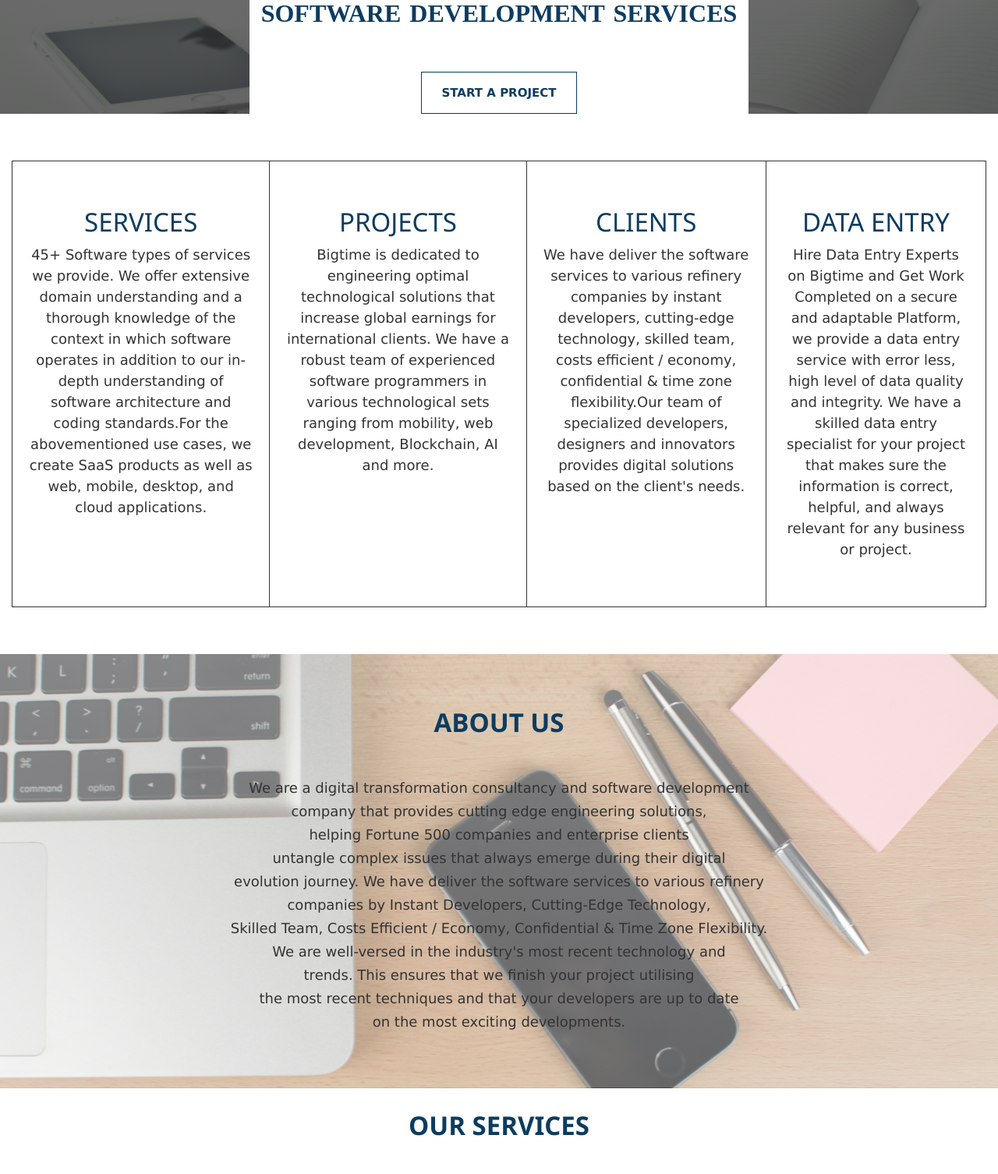
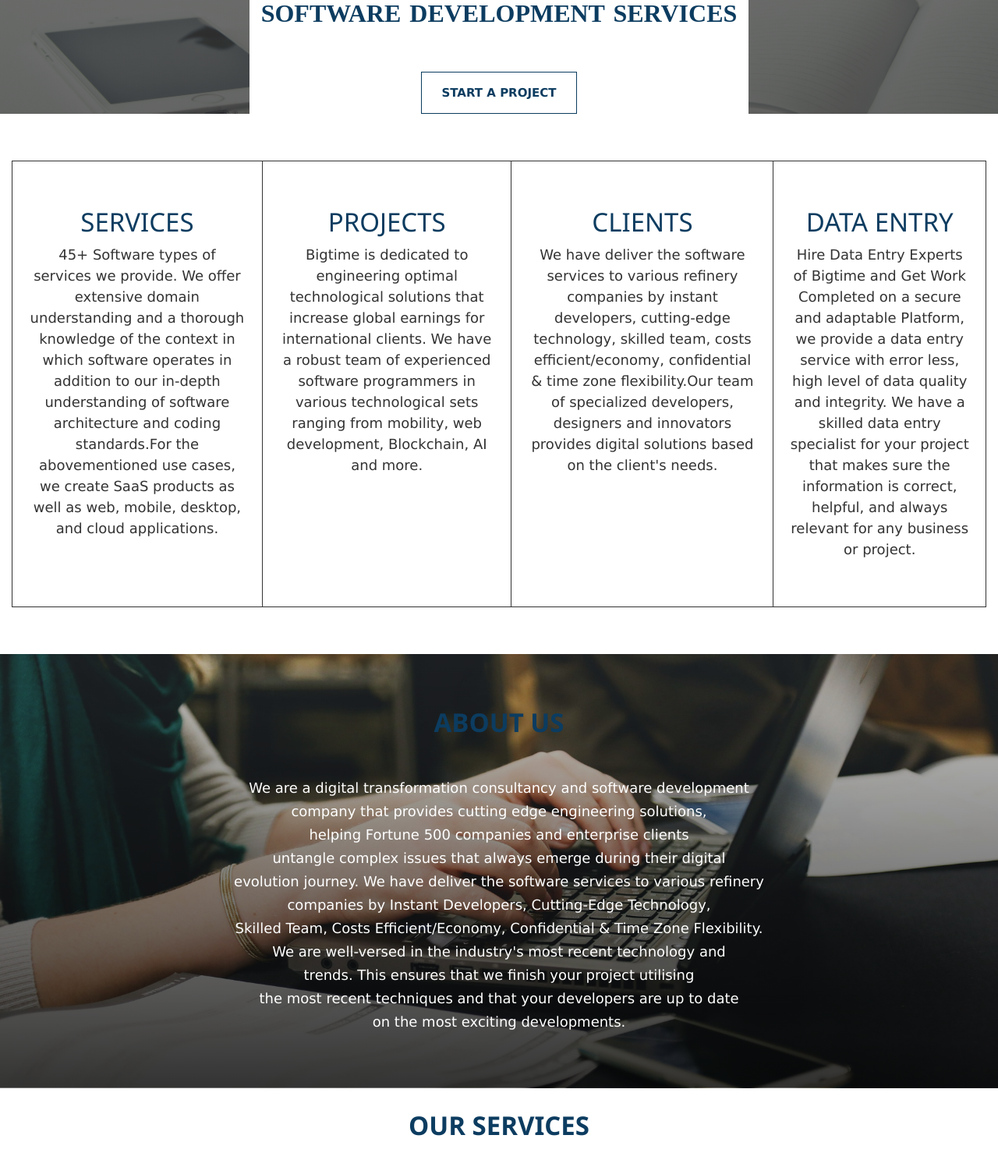
Before and after one commit to Bhagyashri0411/BigTime-Product, a PHP site: page / in a window 1280 px wide. Shown: the part 414-1920 px from the top of the page at 78% size. Run offline with PHP 8.4, Linux system fonts and the light colour scheme; style sheets or scripts are compiled from the project's sources; some libraries are stand-ins or nearby versions.

Commit message:
done my code

```diff
--- a/Maincode/Home.html
+++ b/Maincode/Home.html
@@ -44,7 +44,7 @@
                     <h3>CLIENTS</h3>
                     <p>
                         We have deliver the software services to various refinery companies by instant developers,
-                        cutting-edge technology, skilled team, costs efficient / economy, confidential & time zone
+                        cutting-edge technology, skilled team, costs efficient/economy, confidential & time zone
                         flexibility.Our team of specialized developers, designers and innovators provides digital
                         solutions
                         based on the client's needs.
@@ -53,7 +53,7 @@
                 <div class="grid-item">
                     <h3>   Data Entry</h3>
                     <p>
-                        Hire Data Entry Experts on Bigtime and Get Work Completed on a secure and adaptable Platform, we
+                        Hire Data Entry Experts of Bigtime and Get Work Completed on a secure and adaptable Platform, we
                         provide a data entry service with error less, high level of data quality and integrity. We have
                         a skilled data entry specialist for your project that makes sure the information is correct,
                         helpful, and always relevant for any business or project.
@@ -72,7 +72,7 @@
             engineering solutions, <br> helping Fortune 500 companies and enterprise clients <br> untangle complex
             issues that always emerge during their digital <br> evolution journey.
             We have deliver the software services to various refinery <br> companies by Instant Developers, Cutting-Edge
-            Technology,<br> Skilled Team, Costs Efficient / Economy, Confidential & Time Zone Flexibility. <br>
+            Technology,<br> Skilled Team, Costs Efficient/Economy, Confidential & Time Zone Flexibility. <br>
             We are well-versed in the industry's most recent technology and <br> trends. This ensures that we finish
             your project utilising <br> the most recent techniques and that your developers are up to date <br> on the
             most exciting developments.
--- a/css/style.css
+++ b/css/style.css
@@ -334,12 +334,13 @@ li {
 }
 
 .about {
-  background-image: -webkit-gradient(linear, left top, left bottom, from(rgba(255, 255, 255, 0.5)), to(rgba(250, 250, 250, 0.4))), url("./../images/aboutback.jpg");
-  background-image: linear-gradient(rgba(255, 255, 255, 0.5), rgba(250, 250, 250, 0.4)), url("./../images/aboutback.jpg");
+  background-image: -webkit-gradient(linear, left top, left bottom, from(rgba(0, 0, 0, 0.2)), to(rgba(0, 0, 0, 0.8))), url("./../images/aboutback.jpg");
+  background-image: linear-gradient(rgba(0, 0, 0, 0.2), rgba(0, 0, 0, 0.8)), url("./../images/aboutback.jpg");
   background-size: cover;
   background-position: center;
   background-attachment: fixed;
   padding: 60px 0;
+  color: #fff;
 }
 
 .about h3 {
--- a/css/style.scss
+++ b/css/style.scss
@@ -138,11 +138,12 @@ li {
 }
 
 .about {
-    background-image: linear-gradient(rgba(255, 255, 255, 0.5), rgba(250, 250, 250, 0.4)), url('./../images/aboutback.jpg');
+    background-image: linear-gradient(rgba(0, 0, 0, 0.2), rgba(0, 0, 0, 0.8)), url('./../images/aboutback.jpg');
     background-size: cover;
     background-position: center;
     background-attachment: fixed;
     padding: 60px 0;
+    color: #fff;
 
     h3 {
         font-size: 33px;
```
Also changed, not shown: images/aboutback.jpg, 1 other file.
